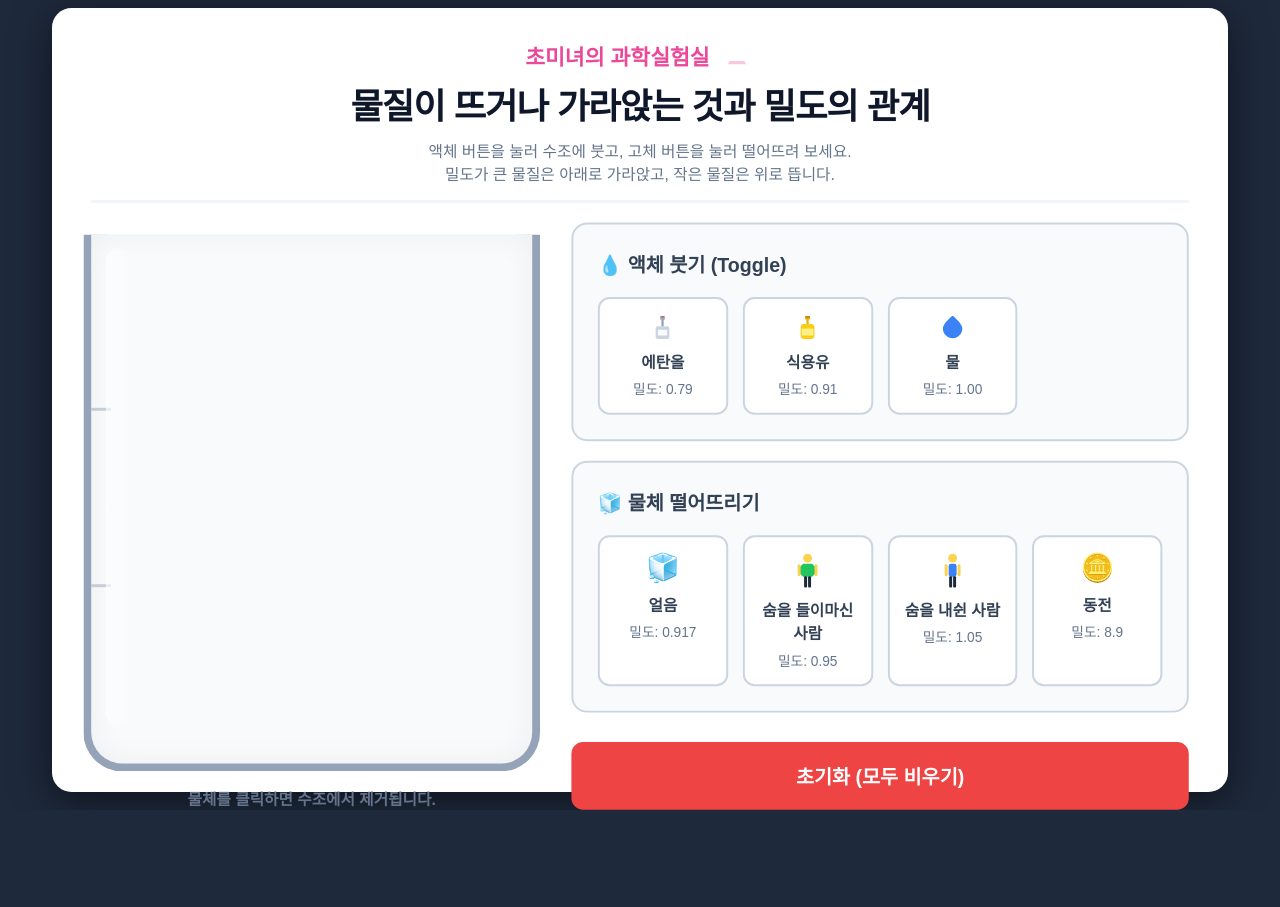
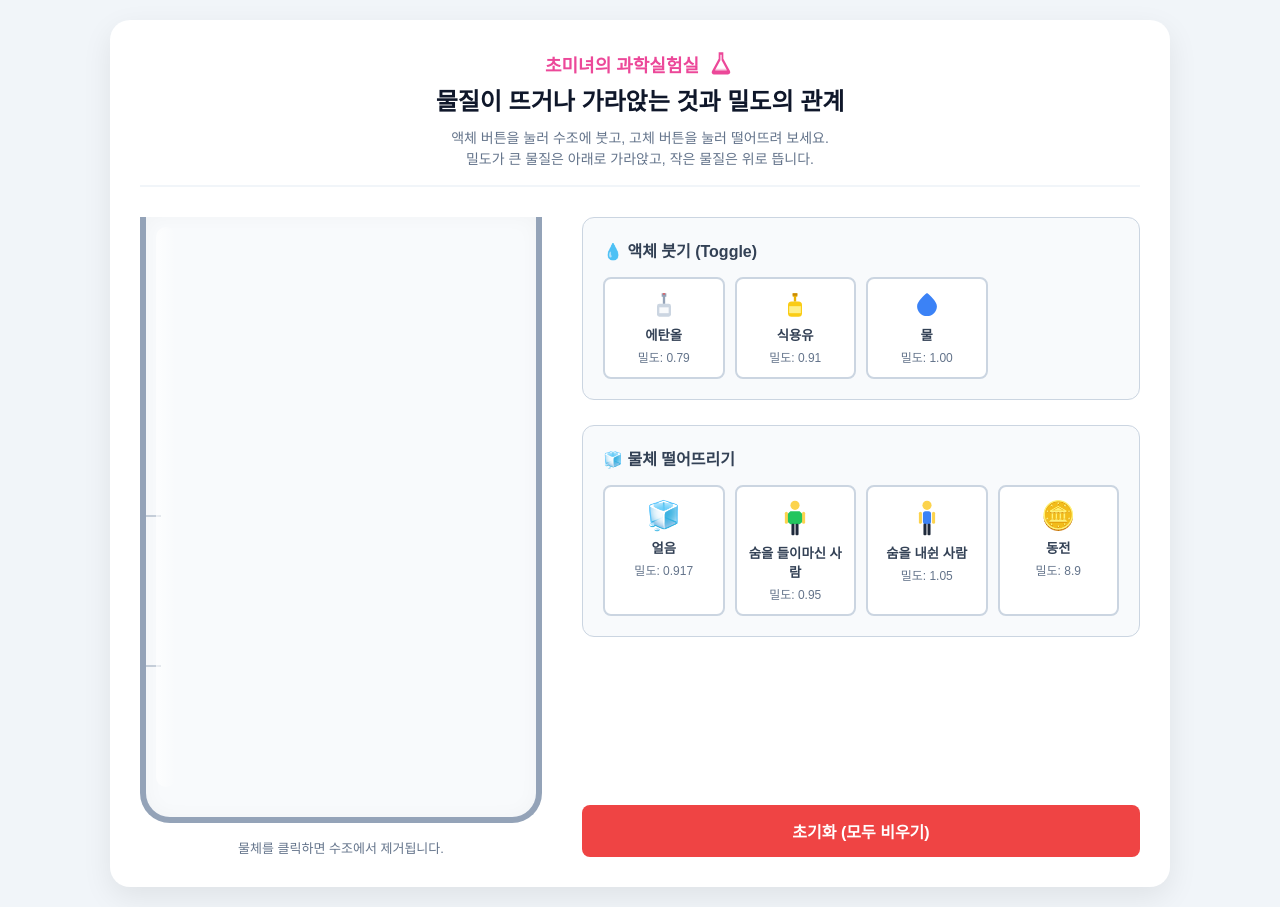
Before and after one commit to smokyboop/density, a plain HTML site: page index.html in a window 1280 px wide. Before the commit the page ends 810 px from the top, so only its background shows below. Drawn offline with Linux system fonts and the light colour scheme.

Commit message:
Update index.html

```diff
--- a/index.html
+++ b/index.html
@@ -7,7 +7,7 @@
     <style>
         :root {
             --primary: #3b82f6;
-            --bg-color: #1e293b; /* 어두운 배경으로 캔버스 느낌 강조 */
+            --bg-color: #f1f5f9;
             --panel-bg: #ffffff;
             --border-color: #cbd5e1;
             --text-main: #334155;
@@ -19,83 +19,46 @@
             background-color: var(--bg-color);
             color: var(--text-main);
             margin: 0;
-            padding: 0;
-            width: 100vw;
-            height: 100vh;
-            overflow: hidden; /* 강제로 스크롤을 완전히 없앱니다 */
-        }
-
-        /* 고정 해상도(1200x800)를 강제하고, JS로 화면 중앙에서 Scale 조절 */
-        #scale-wrapper {
-            position: absolute;
-            left: 50%;
-            top: 50%;
-            width: 1200px;
-            height: 800px;
-            transform-origin: center center;
-            /* transform은 JS에서 translate(-50%, -50%) scale(...) 로 적용됨 */
+            padding: 20px;
+            display: flex;
+            justify-content: center;
+            align-items: center;
+            min-height: 100vh;
+            box-sizing: border-box;
         }
 
         .app-container {
-            width: 100%;
-            height: 100%;
             background-color: var(--panel-bg);
             border-radius: 20px;
-            box-shadow: 0 10px 40px rgba(0, 0, 0, 0.5);
+            box-shadow: 0 10px 30px rgba(0, 0, 0, 0.08);
             display: flex;
-            flex-direction: column;
-            padding: 30px 40px;
-            box-sizing: border-box;
+            flex-direction: column; /* 제목을 위로 올리기 위해 세로 배치로 변경 */
+            max-width: 1000px;
+            width: 100%;
+            padding: 30px;
+            gap: 20px;
         }
 
         .content-area {
             display: flex;
             flex-direction: row;
             gap: 40px;
-            height: 100%;
-            flex: 1;
+            width: 100%;
         }
 
-        /* 상단 타이틀 영역 */
-        .title-area {
-            margin-bottom: 20px;
-            padding-bottom: 15px;
-            border-bottom: 3px solid #f1f5f9;
-            text-align: center;
+        @media (max-width: 768px) {
+            .content-area {
+                flex-direction: column;
+                align-items: center;
             }
-
-        .title-top {
-            display: flex;
-            align-items: center;
-            justify-content: center;
-            gap: 10px;
-            margin-bottom: 5px;
         }
-
-        .subtitle {
-            font-size: 22px;
-            font-weight: 800;
-            color: #ec4899;
-        }
-
-        .main-title {
-            margin: 0;
-            font-size: 36px;
-            color: #0f172a;
-            font-weight: 900;
-            letter-spacing: -1px;
-        }
-
-        p.desc { margin: 10px 0 0 0; font-size: 16px; color: var(--text-light); }
 
         /* 비커(수조) 영역 */
         .beaker-section {
             display: flex;
             flex-direction: column;
             align-items: center;
-            justify-content: flex-end;
             gap: 15px;
-            width: 450px; /* 넓이 대폭 증가 */
         }
 
         .beaker-wrapper {
@@ -103,15 +66,15 @@
         }
 
         .beaker {
-            width: 450px;
-            height: 540px;
-            border: 8px solid #94a3b8;
+            width: 390px; /* 기존 260px의 1.5배 */
+            height: 600px; /* 기존 400px의 1.5배 */
+            border: 6px solid #94a3b8;
             border-top: none;
-            border-radius: 0 0 40px 40px;
+            border-radius: 0 0 30px 30px;
             position: relative;
             background-color: #f8fafc;
             overflow: hidden;
-            box-shadow: inset 0 0 30px rgba(0,0,0,0.05);
+            box-shadow: inset 0 0 20px rgba(0,0,0,0.03);
         }
 
         /* 눈금선 */
@@ -119,22 +82,22 @@
             content: '';
             position: absolute;
             left: 0;
-            width: 20px;
-            border-top: 3px solid #94a3b8;
+            width: 15px;
+            border-top: 2px solid #94a3b8;
             z-index: 10;
             opacity: 0.5;
         }
-        .beaker::before { bottom: 180px; }
-        .beaker::after { bottom: 360px; }
+        .beaker::before { bottom: 150px; } /* 눈금 위치도 1.5배 */
+        .beaker::after { bottom: 300px; }
 
         .beaker-glass-shine {
             position: absolute;
-            left: 15px;
-            top: 15px;
-            bottom: 40px;
-            width: 25px;
+            left: 10px;
+            top: 10px;
+            bottom: 30px;
+            width: 20px;
             background: linear-gradient(to right, rgba(255,255,255,0.7), rgba(255,255,255,0));
-            border-radius: 12px;
+            border-radius: 10px;
             z-index: 20;
             pointer-events: none;
         }
@@ -145,7 +108,7 @@
             left: 0;
             width: 100%;
             height: 100%;
-            pointer-events: none;
+            pointer-events: none; /* 클릭은 고체만 되도록 */
         }
 
         .liquid {
@@ -153,6 +116,7 @@
             bottom: 0;
             left: 0;
             width: 100%;
+            /* 액체가 차오르는 애니메이션 효과 적용 */
             transition: height 0.8s cubic-bezier(0.4, 0, 0.2, 1),
                         bottom 0.8s cubic-bezier(0.4, 0, 0.2, 1),
                         opacity 0.6s ease;
@@ -161,9 +125,9 @@
             align-items: center;
             color: rgba(0,0,0,0.7);
             font-weight: 700;
-            font-size: 18px; /* 글씨 크기 키움 */
+            font-size: 15px;
             box-shadow: inset 0 4px 6px rgba(255,255,255,0.2);
-            overflow: hidden;
+            overflow: hidden; /* 높이가 0일 때 텍스트 숨김 */
         }
 
         .liquid span {
@@ -172,11 +136,15 @@
 
         .solid {
             position: absolute;
+            /* width와 height는 JS에서 동적으로 할당됩니다 */
             transition: bottom 0.8s cubic-bezier(0.34, 1.56, 0.64, 1);
             display: flex;
             flex-direction: column;
-            justify-content: flex-end;
+            justify-content: flex-end; /* 수정: 아이콘이 바닥에 완벽히 닿도록 아래쪽으로 정렬 */
             align-items: center;
+            /* 사각형 배경을 제거하기 위해 border-radius와 box-shadow를 초기화합니다. */
+            border-radius: 0;
+            box-shadow: none;
             cursor: pointer;
             pointer-events: auto;
             text-align: center;
@@ -197,68 +165,95 @@
         }
 
         .solid-name {
-            font-size: 13px;
+            font-size: 11px;
             font-weight: bold;
             color: #1e293b;
             white-space: nowrap;
-            margin-bottom: auto;
+            margin-bottom: auto; /* 이름 텍스트를 위로 밀어내어 아이콘이 바닥에 닿게 만듭니다 */
             padding-top: 4px;
         }
 
-        .beaker-guide { font-size: 16px; font-weight: 600; color: var(--text-light); text-align: center; }
+        .beaker-guide { font-size: 13px; color: var(--text-light); text-align: center; }
 
         /* 컨트롤 패널 영역 */
         .controls-section {
             flex: 1;
             display: flex;
             flex-direction: column;
-            gap: 20px;
+            gap: 25px;
         }
+
+        .title-area {
+            margin-bottom: 10px;
+            padding-bottom: 15px;
+            border-bottom: 2px solid var(--bg-color); /* 제목과 내용 사이 구분선 추가 */
+            text-align: center; /* 텍스트 가로 중앙 정렬 추가 */
+        }
+
+        .title-top {
+            display: flex;
+            align-items: center;
+            justify-content: center; /* 플렉스(Flex) 요소인 소제목과 아이콘 중앙 정렬 추가 */
+            gap: 8px;
+            margin-bottom: 8px;
+        }
+
+        .subtitle {
+            font-size: 18px;
+            font-weight: 800;
+            color: #ec4899; /* 톡톡 튀는 핑크색 포인트 */
+        }
+
+        .main-title {
+            margin: 0 0 10px 0;
+            font-size: 24px;
+            color: #0f172a;
+            line-height: 1.35;
+            word-break: keep-all;
+        }
+
+        p.desc { margin: 0; font-size: 14px; color: var(--text-light); line-height: 1.5; }
 
         .control-group {
             background-color: #f8fafc;
-            padding: 25px;
-            border-radius: 16px;
-            border: 2px solid var(--border-color);
-            flex: 1; /* 높이 꽉 채우기 */
+            padding: 20px;
+            border-radius: 12px;
+            border: 1px solid var(--border-color);
         }
 
         .control-group h3 {
-            margin: 0 0 20px 0;
-            font-size: 20px;
+            margin: 0 0 15px 0;
+            font-size: 16px;
             color: #334155;
             display: flex;
             align-items: center;
-            gap: 10px;
+            gap: 8px;
         }
 
         .btn-grid {
             display: grid;
-            grid-template-columns: repeat(auto-fill, minmax(130px, 1fr));
-            gap: 15px;
+            grid-template-columns: repeat(auto-fill, minmax(110px, 1fr));
+            gap: 10px;
         }
 
         button {
             background-color: white;
             border: 2px solid var(--border-color);
-            padding: 15px 10px;
-            border-radius: 12px;
+            padding: 12px 8px;
+            border-radius: 8px;
             cursor: pointer;
-            font-weight: 700;
-            font-size: 16px;
+            font-weight: 600;
             color: var(--text-main);
             transition: all 0.2s;
             display: flex;
             flex-direction: column;
             align-items: center;
-            gap: 6px;
+            gap: 4px;
         }
 
         button:hover {
             border-color: #94a3b8;
             background-color: #f1f5f9;
-            transform: translateY(-2px);
-            box-shadow: 0 4px 6px rgba(0,0,0,0.05);
         }
 
         button.active-liquid {
@@ -268,8 +263,8 @@
         }
 
         .density-val {
-            font-size: 14px;
-            font-weight: 500;
+            font-size: 12px;
+            font-weight: 400;
             color: var(--text-light);
         }
 
@@ -279,11 +274,11 @@
             background-color: #ef4444;
             color: white;
             border: none;
-            padding: 20px;
-            font-size: 20px;
+            padding: 14px;
+            font-size: 16px;
             font-weight: bold;
-            border-radius: 12px;
-            margin-top: 10px;
+            border-radius: 8px;
+            margin-top: auto;
             cursor: pointer;
             transition: background 0.2s;
         }
@@ -293,13 +288,14 @@
 </head>
 <body>
 
-    <!-- 화면 크기에 맞춰 전체를 축소/확대해줄 스케일 래퍼 추가 -->
-    <div id="scale-wrapper">
     <div class="app-container">
+        <!-- 상단 타이틀 영역 -->
         <div class="title-area">
             <div class="title-top">
                 <span class="subtitle">초미녀의 과학실험실</span>
-                    <svg viewBox="0 0 24 24" width="36" height="36">
+                <svg viewBox="0 0 24 24" width="28" height="28">
+                    <!-- 예쁜 비커/플라스크 아이콘 -->
+                    <path d="M10 2v5.5l-5.7 10.45A2 2 0 0 0 6 21h12a2 2 0 0 0 1.7-2.95L14 7.5V2H10zm1.5 2h1v4.8l4.4 8.06a.5.5 0 0 1-.43.74H7.53a.5.5 0 0 1-.43-.74L11.5 8.8V4z" fill="#ec4899"/>
                     <path d="M7 16h10l1.2 2.2H5.8L7 16z" fill="#ec4899" opacity="0.3"/>
                 </svg>
             </div>
@@ -307,7 +303,9 @@
             <p class="desc">액체 버튼을 눌러 수조에 붓고, 고체 버튼을 눌러 떨어뜨려 보세요.<br>밀도가 큰 물질은 아래로 가라앉고, 작은 물질은 위로 뜹니다.</p>
         </div>
 
+        <!-- 하단 내용 영역 (수조 + 컨트롤) -->
         <div class="content-area">
+            <!-- 비커 렌더링 영역 -->
             <div class="beaker-section">
                 <div class="beaker-wrapper">
                     <div class="beaker" id="beaker">
@@ -319,21 +317,25 @@
                 <div class="beaker-guide">물체를 클릭하면 수조에서 제거됩니다.</div>
             </div>
 
+            <!-- 컨트롤 영역 -->
             <div class="controls-section">
+                <!-- 액체 컨트롤 -->
                 <div class="control-group">
                     <h3>💧 액체 붓기 (Toggle)</h3>
                     <div class="btn-grid" id="liquid-buttons">
+                        <!-- 액체 버튼들이 JS로 생성됩니다 -->
                     </div>
                 </div>
 
+                <!-- 고체 컨트롤 -->
                 <div class="control-group">
                     <h3>🧊 물체 떨어뜨리기</h3>
                     <div class="btn-grid" id="solid-buttons">
+                        <!-- 고체 버튼들이 JS로 생성됩니다 -->
                     </div>
                 </div>
 
                 <button class="btn-reset" onclick="clearAll()">초기화 (모두 비우기)</button>
-                </div>
             </div>
         </div>
     </div>
@@ -364,22 +366,25 @@
             }
         };
 
+        // sizeRatio 속성을 추가하여 물체의 상대적인 크기(부피)를 정의합니다.
         const SOLIDS = {
             'ice': { name: '얼음', density: 0.917, icon: '🧊', color: '#e0f2fe', sizeRatio: 1.0, isSvg: false },
             'inhale': {
                 name: '숨을 들이마신 사람',
                 density: 0.95,
+                // 상반신(가슴)이 부풀어오른 정자세 사람 형태의 SVG
                 icon: '<svg viewBox="0 0 100 150" style="width: 100%; height: 100%; display: block;"><circle cx="50" cy="25" r="18" fill="#fcd34d" /><path d="M 32 48 Q -2 75 32 100 L 68 100 Q 102 75 68 48 Z" fill="#22c55e" /><rect x="10" y="50" width="12" height="48" rx="6" fill="#fcd34d" /><rect x="78" y="50" width="12" height="48" rx="6" fill="#fcd34d" /><rect x="36" y="98" width="12" height="45" rx="4" fill="#1e293b" /><rect x="52" y="98" width="12" height="45" rx="4" fill="#1e293b" /></svg>',
                 color: '#dcfce7',
-                sizeRatio: 1.5,
+                sizeRatio: 1.5, // 크기를 전체적으로 더 크게
                 isSvg: true
             },
             'exhale': {
                 name: '숨을 내쉰 사람',
                 density: 1.05,
+                // 슬림한 체형의 정자세 사람 형태의 SVG
                 icon: '<svg viewBox="0 0 100 150" style="width: 100%; height: 100%; display: block;"><circle cx="50" cy="25" r="18" fill="#fcd34d" /><rect x="34" y="48" width="32" height="52" rx="10" fill="#3b82f6" /><rect x="18" y="50" width="12" height="48" rx="6" fill="#fcd34d" /><rect x="70" y="50" width="12" height="48" rx="6" fill="#fcd34d" /><rect x="36" y="98" width="12" height="45" rx="4" fill="#1e293b" /><rect x="52" y="98" width="12" height="45" rx="4" fill="#1e293b" /></svg>',
                 color: '#fce7f3',
-                sizeRatio: 1.25,
+                sizeRatio: 1.25, // 얼음보다 크지만 들이마신 사람보다는 작게
                 isSvg: true
             },
             'coin': { name: '동전', density: 8.90, icon: '🪙', color: '#fef08a', sizeRatio: 0.6, isSvg: false }
@@ -388,36 +393,16 @@
         // 2. 상태 관리
         let activeLiquids = new Set();
         let droppedSolids = [];
-        const BEAKER_HEIGHT = 540;
-        const LAYER_HEIGHT = 180;
+        const BEAKER_HEIGHT = 600; /* 기존 400에서 600으로 변경 */
+        const LAYER_HEIGHT = 150; // 액체 1개당 차지하는 높이 (기존 100에서 150으로 변경)
 
         // 3. 초기화 및 UI 생성
         window.onload = () => {
             initLiquids();
             renderButtons();
-
-            // 렌더링이 완료된 직후에 화면 사이즈를 계산하여 비율을 한 번 맞춰줍니다.
-            setTimeout(adjustScale, 50);
         };
 
-        // ★ 고정 해상도(1200x800)를 화면 중앙에 꽉 차게 띄워주는 로직 ★
-        function adjustScale() {
-            const wrapper = document.getElementById('scale-wrapper');
-
-            const winWidth = window.innerWidth;
-            const winHeight = window.innerHeight;
-
-            // 기준 해상도 1200x800 대비 창의 비율을 구함 (상하좌우 2% 여백 생성)
-            const scale = Math.min(winWidth / 1200, winHeight / 800) * 0.98;
-
-            // translate로 화면 중앙 정렬 후 스케일 적용 (모바일/PC 구분 없이 항상 좌우 비율 유지)
-            wrapper.style.transform = `translate(-50%, -50%) scale(${scale})`;
-        }
-
-        // 창 크기가 변할 때마다 자동으로 배율이 조절되도록 이벤트 연결
-        window.addEventListener('resize', adjustScale);
-
-
+        // 액체 DOM 요소를 미리 생성해두어 애니메이션이 가능하도록 합니다.
         function initLiquids() {
             const liquidsLayer = document.getElementById('liquids-layer');
             const sortedLiquidKeys = Object.keys(LIQUIDS).sort((a, b) => LIQUIDS[b].density - LIQUIDS[a].density);
@@ -443,6 +428,7 @@
                 btn.id = `btn-${key}`;
                 btn.onclick = () => toggleLiquid(key);
 
+                // SVG 아이콘 적용을 위한 로직 추가
                 const iconHtml = data.isSvg
                     ? `<div style="height: 28px; width: 28px; display: flex; justify-content: center; align-items: center; margin-bottom: 2px;">${data.icon}</div>`
                     : `<span style="font-size: 24px; margin-bottom: 2px;">${data.icon}</span>`;
@@ -456,6 +442,7 @@
                 const btn = document.createElement('button');
                 btn.onclick = () => dropSolid(key);
 
+                // SVG 아이콘인 경우와 일반 이모지인 경우를 구분하여 버튼 아이콘 생성
                 const iconHtml = data.isSvg
                     ? `<div style="height: 38px; width: 32px; display: flex; justify-content: center; align-items: center; margin-bottom: 2px;">${data.icon}</div>`
                     : `<span style="font-size: 28px; margin-bottom: 2px;">${data.icon}</span>`;
@@ -465,6 +452,7 @@
             }
         }
 
+        // 4. 액체 추가/제거
         function toggleLiquid(key) {
             if (activeLiquids.has(key)) {
                 activeLiquids.delete(key);
@@ -472,51 +460,61 @@
                 activeLiquids.add(key);
             }
 
+            // 버튼 스타일 업데이트
             document.getElementById(`btn-${key}`).classList.toggle('active-liquid');
+
             recalculatePhysics();
         }
 
+        // 5. 물체 떨어뜨리기
         function dropSolid(key) {
             const data = SOLIDS[key];
             const id = 'solid_' + Date.now() + Math.floor(Math.random() * 1000);
 
+            // 물체의 크기 계산 (기본 크기 80px 기준)
             const sizeRatio = data.sizeRatio || 1.0;
-            const solidSize = 100 * sizeRatio; // 크기 증가
-            const fontSize = 52 * sizeRatio; // 아이콘 크기 증가
+            const solidSize = 80 * sizeRatio;
+            const fontSize = 42 * sizeRatio;
 
-            const maxLeft = 450 - solidSize - 10;
+            // 랜덤한 X축 위치 (벽에 부딪히지 않도록 계산, 비커 너비 변경 반영)
+            const maxLeft = 390 - solidSize - 10;
             const leftPos = Math.random() * (maxLeft - 10) + 10;
 
             const el = document.createElement('div');
             el.className = 'solid';
             el.id = id;
             el.style.left = leftPos + 'px';
-            el.style.bottom = (BEAKER_HEIGHT + 20) + 'px';
-
+            el.style.bottom = (BEAKER_HEIGHT + 20) + 'px'; // 수조 약간 위에서 시작
+            /* 배경색을 투명하게 설정하여 사각형 배경을 없앱니다. */
             el.style.backgroundColor = 'transparent';
             el.style.width = solidSize + 'px';
             el.style.height = solidSize + 'px';
 
+            // SVG와 일반 이모지를 구분하여 렌더링
             const iconHtml = data.isSvg
                 ? `<div class="icon-wrapper" style="height: ${solidSize * 0.65}px; width: ${solidSize * 0.6}px;">${data.icon}</div>`
                 : `<div class="icon-wrapper" style="font-size: ${fontSize}px; line-height: 1;">${data.icon}</div>`;
 
+            // 텍스트를 위로 올리고 아이콘을 바닥으로 정렬합니다.
             el.innerHTML = `
                 <div class="solid-name">${data.name}<br>${data.density}</div>
                 ${iconHtml}
             `;
 
+            // 클릭 시 제거 기능
             el.onclick = () => removeSolid(id);
 
             document.getElementById('solids-layer').appendChild(el);
 
             droppedSolids.push({ id, type: key, density: data.density, size: solidSize, el });
 
+            // DOM 추가 후 애니메이션을 위해 약간의 지연 후 물리 계산
             setTimeout(() => {
                 recalculatePhysics();
             }, 50);
         }
 
+        // 6. 물체 제거
         function removeSolid(id) {
             const solidIndex = droppedSolids.findIndex(s => s.id === id);
             if (solidIndex > -1) {
@@ -525,6 +523,7 @@
             }
         }
 
+        // 7. 전체 초기화
         function clearAll() {
             activeLiquids.clear();
             droppedSolids.forEach(s => s.el.remove());
@@ -534,12 +533,15 @@
             recalculatePhysics();
         }
 
+        // 8. 물리 계산 및 UI 위치 업데이트 (핵심 로직)
         function recalculatePhysics() {
             const activeLiqData = [];
             let currentBottom = 0;
 
+            // 밀도 내림차순(무거운 것이 바닥) 정렬
             const sortedLiquidKeys = Object.keys(LIQUIDS).sort((a, b) => LIQUIDS[b].density - LIQUIDS[a].density);
 
+            // 1. 액체 애니메이션 및 위치 설정
             sortedLiquidKeys.forEach(key => {
                 const el = document.getElementById(`liquid-${key}`);
                 if (activeLiquids.has(key)) {
@@ -554,35 +556,42 @@
                 }
             });
 
+            // 2. 고체 위치 렌더링
             droppedSolids.forEach(solid => {
-                let finalBottom = 0;
+                let finalBottom = 0; // 기본적으로 바닥(0)까지 가라앉음
 
+                // 가장 위쪽 액체(가장 가벼운 액체)부터 검사
                 for (let i = activeLiqData.length - 1; i >= 0; i--) {
                     const liq = activeLiqData[i];
 
+                    // 물체의 밀도가 액체보다 작으면 해당 액체에 뜹니다.
                     if (solid.density < liq.density) {
                         const liqTopSurface = (i + 1) * LAYER_HEIGHT;
                         const submersionRatio = solid.density / liq.density;
-                        const submergedDepth = solid.size * submersionRatio;
+                        const submergedDepth = solid.size * submersionRatio; // 물체의 크기를 비례하여 잠긴 깊이 계산
 
                         finalBottom = liqTopSurface - submergedDepth;
 
+                        // 특수 효과: 숨을 들이마신 사람은 시각적으로 물 위에 더 떠 보이도록 위치를 약간 위로 보정합니다.
                         if (solid.type === 'inhale') {
-                            finalBottom += 80;
+                            finalBottom += 60; // 머리가 물 표면에 닿도록 위로 대폭 이동
                         } else if (solid.type === 'ice') {
-                            finalBottom = liqTopSurface - 26;
+                            // 수정됨: 텍스트 영역을 제외한 실제 '얼음 아이콘(크기 약 42px)'을 기준으로
+                            // 정확히 절반(21px)이 물 표면 위로 올라오게 고정합니다.
+                            finalBottom = liqTopSurface - 21;
                         }
 
-                        break;
+                        break; // 위치를 찾았으므로 하위 액체 검사 중단
                     }
                 }
 
                 solid.el.style.bottom = finalBottom + 'px';
 
+                // 특수 효과: 숨을 내쉰 사람이 바닥(finalBottom === 0)에 완전히 가라앉으면 눕게 만듭니다.
                 const iconWrapper = solid.el.querySelector('.icon-wrapper');
                 if (iconWrapper) {
                     if (solid.type === 'exhale' && finalBottom <= 0) {
-                        iconWrapper.style.transform = 'rotate(90deg)';
+                        iconWrapper.style.transform = 'rotate(90deg)'; // 바닥에 닿으면 90도 회전
                     } else {
                         iconWrapper.style.transform = 'rotate(0deg)';
                     }
```
Lines whose indentation alone changed are shown as unchanged.
